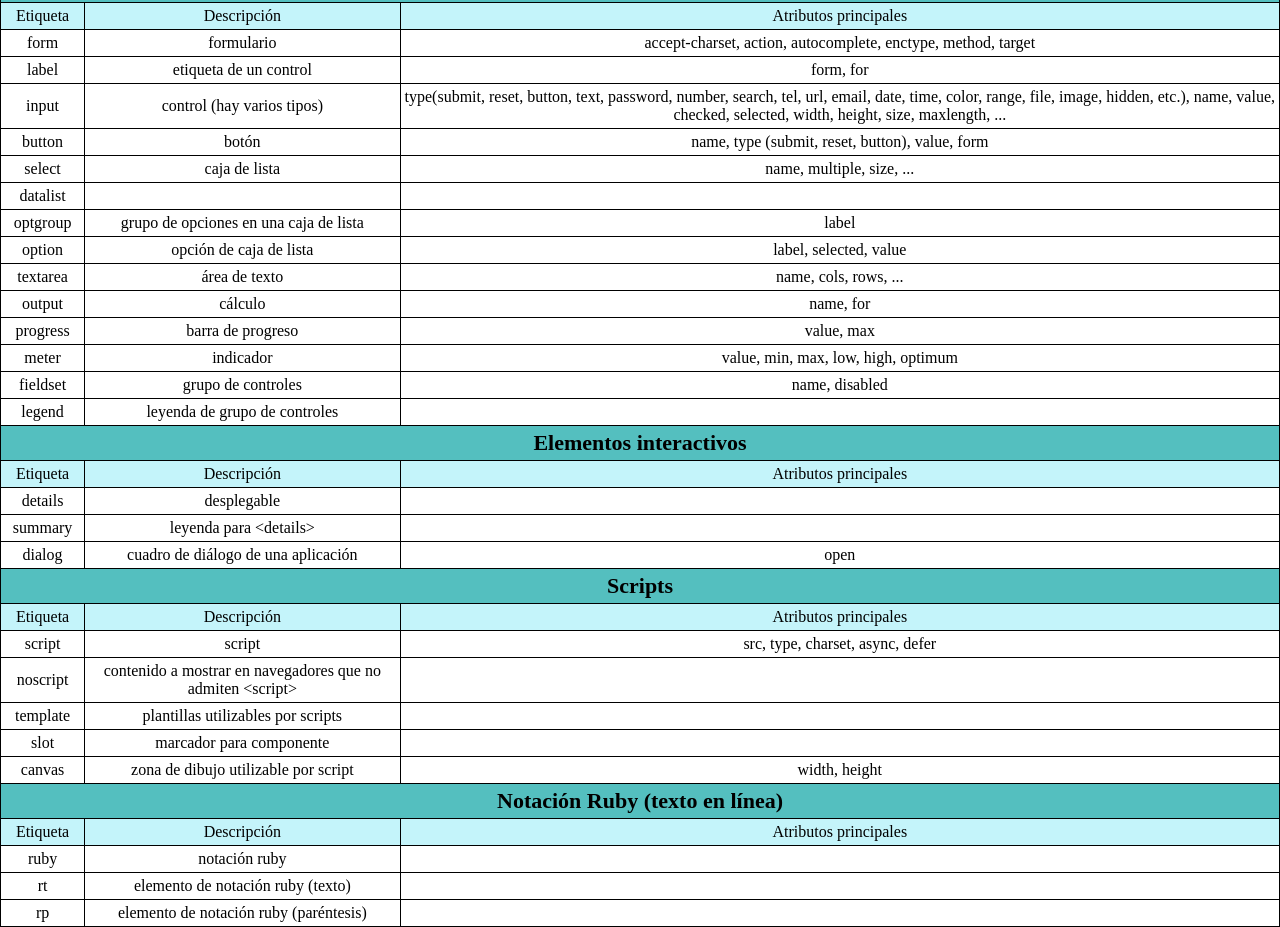
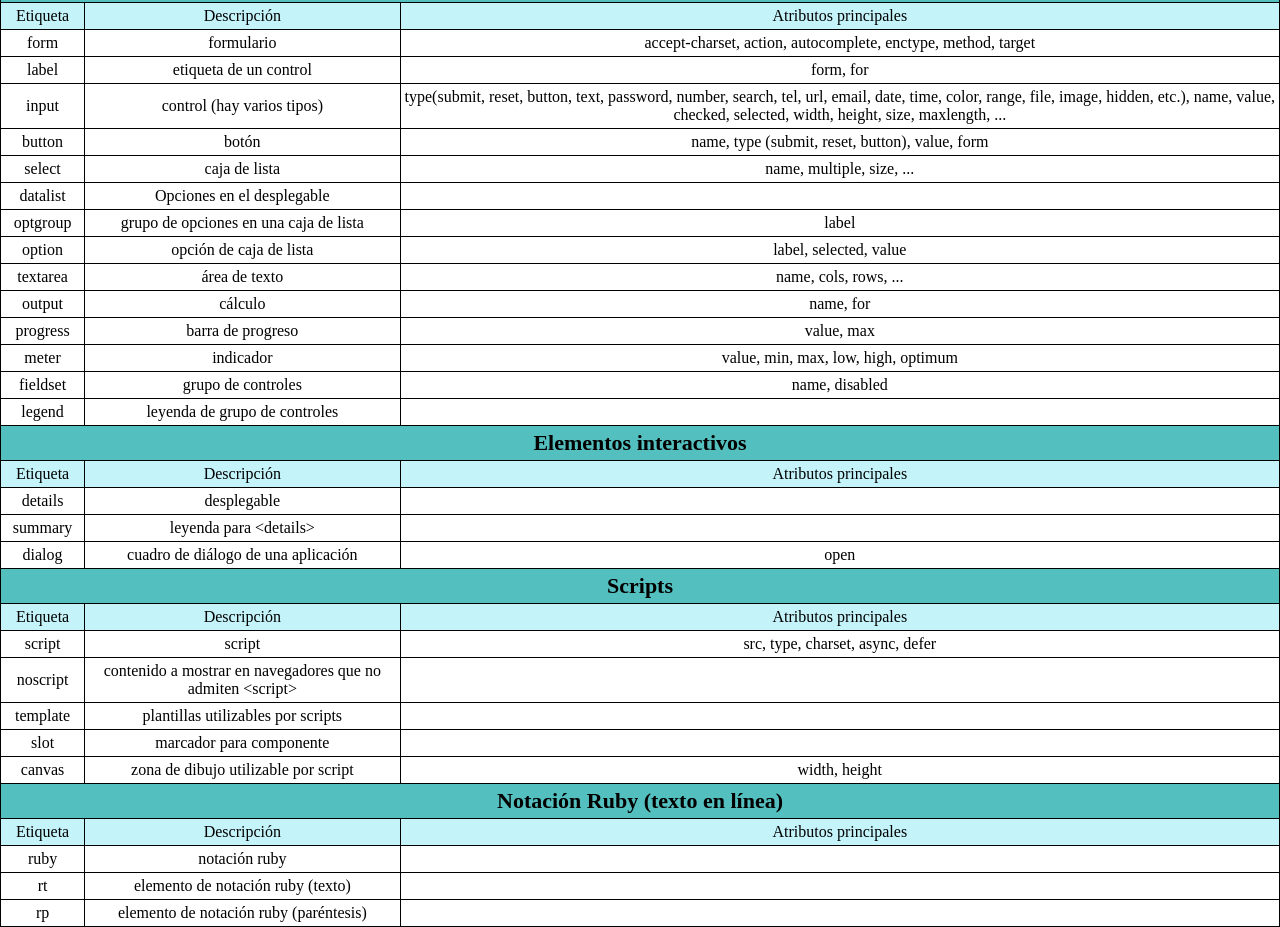
Before and after one commit to regadio/html, a plain HTML site: page index.html in a window 1280 px wide. Shown: the part 2951-3878 px from the top of the page. Drawn offline with Linux system fonts and the light colour scheme.

Commit message:
terminado

```diff
--- a/index.html
+++ b/index.html
@@ -548,7 +548,7 @@
         </tr>
         <tr>
             <td>datalist</td>
-            <td></td>
+            <td>Opciones en el desplegable</td>
             <td></td>
         </tr>
         <tr>
```
